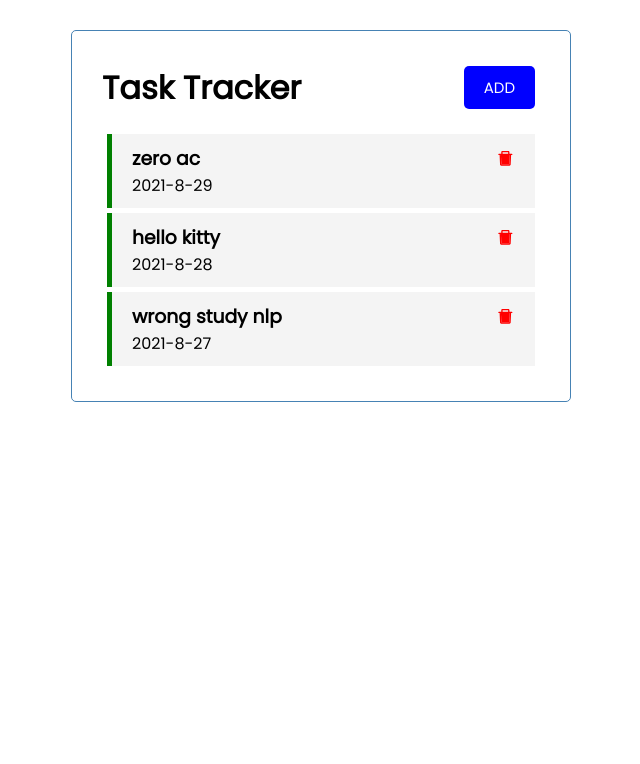
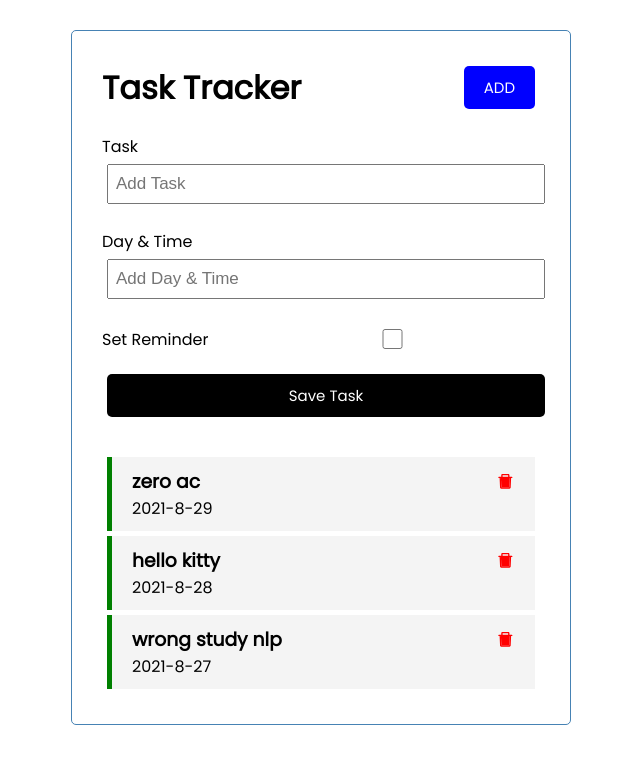
Before and after one commit to ZeroAC/React_demo_study, a React (Create React App) app: page / in a window 1280 px wide. Shown: the top 764 px of the page, without its empty margins (319-959 px from the left). Built offline with nearby package versions, Linux system fonts and the light colour scheme.

Commit message:
add AddTask component to add task in form

```diff
--- a/src/App.js
+++ b/src/App.js
@@ -1,7 +1,8 @@
 //在react启用emmet提示功能https://medium.com/@eshwaren/enable-emmet-support-for-jsx-in-visual-studio-code-react-f1f5dfe8809c
-import "./App.css";
-import Header from "./components/Header";
-import Tasks from "./components/Tasks";
+import './App.css'
+import Header from './components/Header'
+import Tasks from './components/Tasks'
+import AddTask from './components/AddTask'
 import { useState } from "react";
 
 function App() {
@@ -37,10 +38,16 @@
       )
     );
   };
+  //AddTask
+  const addTask = (task) => {
+      let newTask = {id:Math.floor(Math.random()*1000)+1,...task }
+      setTasks([...tasks,newTask])
+  }
   return (
     <div className="container">
       {/* 注意 必须要包裹在一个父元素内 */}
       <Header />
+      <AddTask onAdd = {addTask}/>
       <Tasks
         tasks={tasks}
         onDeleteTask={deleteTask}
--- /dev/null
+++ b/src/components/AddTask.js
@@ -0,0 +1,57 @@
+import { useState } from 'react'
+
+const AddTask = ({onAdd}) => {
+  const [text, setText] = useState('')
+  const [day, setDay] = useState('')
+  const [reminder, setReminder] = useState(false)
+
+  const onSubmit = (e) => {
+    e.preventDefault()
+
+    if (!text) {
+      alert('Please add a task')
+      return
+    }
+
+    onAdd({ text, day, reminder })
+
+    setText('')
+    setDay('')
+    setReminder(false)
+  }
+  return (
+    <form className="add-form" onSubmit={onSubmit}>
+      <div className="form-control">
+        <label>Task</label>
+        <input
+          type="text"
+          placeholder="Add Task"
+          value={text}
+          onChange={(e) => setText(e.target.value)}
+        />
+      </div>
+      <div className="form-control">
+        <label>Day & Time</label>
+        <input
+          type="text"
+          placeholder="Add Day & Time"
+          value={day}
+          onChange={(e) => setDay(e.target.value)}
+        />
+      </div>
+      <div className="form-control form-control-check">
+        <label>Set Reminder</label>
+        <input
+          type="checkbox"
+          checked={reminder}
+          value={reminder}
+          onChange={(e) => setReminder(e.currentTarget.checked)}
+        />
+      </div>
+
+      <input type="submit" value="Save Task" className="btn btn-block" />
+    </form>
+  );
+};
+
+export default AddTask;
```
